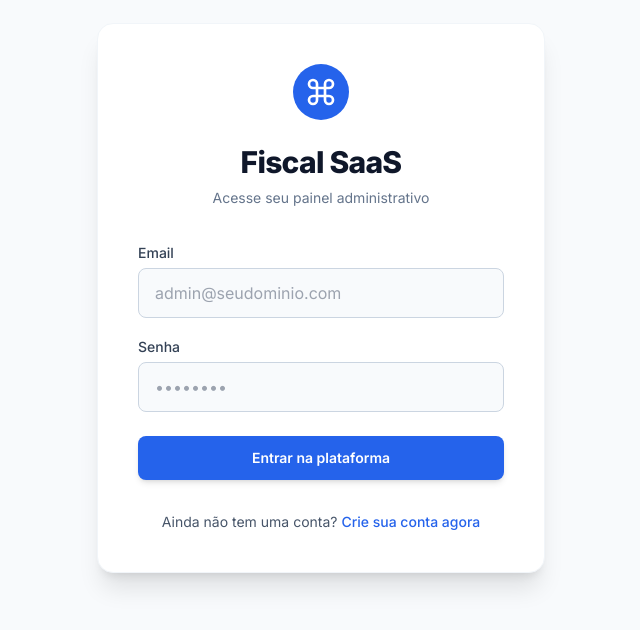
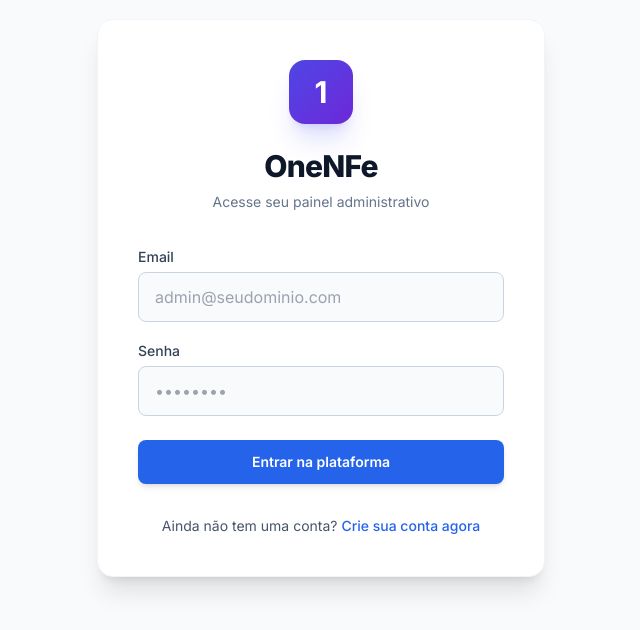
Before and after one commit to vtvariaty-svg/NFE_WEB, a Next.js app in the folder apps/web/: page /login in a window 1280 px wide. Shown: the part 102-732 px from the top of the page, without its empty margins (319-959 px from the left). Built offline with nearby package versions, Linux system fonts and the light colour scheme.

Commit message:
feat(branding): update brand to OneNFe and implement new logo

```diff
--- a/apps/web/src/app/layout.tsx
+++ b/apps/web/src/app/layout.tsx
@@ -6,8 +6,8 @@ import { AuthProvider } from '@/contexts/AuthContext';
 const inter = Inter({ subsets: ['latin'] });
 
 export const metadata: Metadata = {
-    title: 'Fiscal SaaS | Painel',
-    description: 'Sistema completo de emissão de NF-e/NFS-e',
+    title: 'OneNFe | Painel de Notas Fiscais',
+    description: 'Gestão de notas fiscais moderna e eficiente',
 };
 
 export default function RootLayout({
--- a/apps/web/src/app/login/page.tsx
+++ b/apps/web/src/app/login/page.tsx
@@ -48,10 +48,10 @@ export default function LoginPage() {
         <div className="flex min-h-screen items-center justify-center bg-slate-50">
             <div className="w-full max-w-md space-y-8 rounded-2xl bg-white p-10 shadow-xl border border-slate-100">
                 <div className="flex flex-col items-center">
-                    <div className="flex h-14 w-14 items-center justify-center rounded-full bg-blue-600">
-                        <Command className="h-8 w-8 text-white" />
+                    <div className="h-16 w-16 flex items-center justify-center rounded-2xl bg-gradient-to-br from-indigo-600 to-violet-700 text-white shadow-xl shadow-indigo-500/20 mb-6">
+                        <span className="text-3xl font-bold text-white">1</span>
                     </div>
-                    <h2 className="mt-6 text-3xl font-extrabold text-slate-900 tracking-tight">Fiscal SaaS</h2>
+                    <h2 className="text-3xl font-extrabold text-slate-900 tracking-tight">OneNFe</h2>
                     <p className="mt-2 text-sm text-slate-500">
                         Acesse seu painel administrativo
                     </p>
--- a/apps/web/src/app/page.tsx
+++ b/apps/web/src/app/page.tsx
@@ -8,8 +8,10 @@ export default function Home() {
             {/* Header */}
             <header className="flex items-center justify-between px-6 py-4 md:px-12">
                 <div className="flex items-center gap-2">
-                    <div className="h-8 w-8 rounded-lg bg-blue-500 flex items-center justify-center font-bold text-sm">FS</div>
-                    <span className="text-lg font-semibold tracking-tight">Fiscal SaaS</span>
+                    <div className="h-8 w-8 flex items-center justify-center rounded-lg bg-gradient-to-br from-indigo-600 to-violet-700 text-white shadow-md">
+                        <span className="text-xs font-bold">1</span>
+                    </div>
+                    <span className="text-lg font-semibold tracking-tight text-slate-900">OneNFe</span>
                 </div>
                 <nav className="flex items-center gap-3">
                     <Link
@@ -102,7 +104,9 @@ export default function Home() {
 
             {/* Footer */}
             <footer className="text-center py-8 text-slate-500 text-sm border-t border-slate-800">
-                © {new Date().getFullYear()} Fiscal SaaS. Todos os direitos reservados.
+                <p className="mt-8 text-center text-base text-slate-500">
+                    &copy; {new Date().getFullYear()} OneNFe. Todos os direitos reservados.
+                </p>
             </footer>
         </main>
     );
--- a/apps/web/src/app/register/page.tsx
+++ b/apps/web/src/app/register/page.tsx
@@ -51,7 +51,7 @@ export default function RegisterPage() {
                     </div>
                     <h2 className="mt-6 text-3xl font-extrabold text-slate-900 tracking-tight">Criar Conta</h2>
                     <p className="mt-2 text-sm text-slate-500">
-                        Comece a usar o Fiscal SaaS agora
+                        Comece a usar o OneNFe agora
                     </p>
                 </div>
 
--- a/apps/web/src/components/layout/Sidebar.tsx
+++ b/apps/web/src/components/layout/Sidebar.tsx
@@ -32,8 +32,12 @@ export function Sidebar() {
     return (
         <div className="flex h-full w-64 flex-col border-r border-slate-200 bg-white">
             <div className="flex h-16 shrink-0 items-center px-6">
-                <Command className="h-6 w-6 text-blue-600 mr-2" />
-                <span className="text-xl font-bold tracking-tight text-slate-900">Fiscal SaaS</span>
+                <div className="flex flex-shrink-0 items-center px-4 space-x-3">
+                    <div className="h-10 w-10 flex items-center justify-center rounded-xl bg-gradient-to-br from-indigo-600 to-violet-700 text-white shadow-lg shadow-indigo-500/20">
+                        <span className="text-xl font-bold">1</span>
+                    </div>
+                    <span className="text-xl font-bold tracking-tight text-slate-900">OneNFe</span>
+                </div>
             </div>
             <div className="flex flex-1 flex-col overflow-y-auto pt-5 pb-4">
                 <nav className="mt-5 flex-1 space-y-1 px-4">
```
